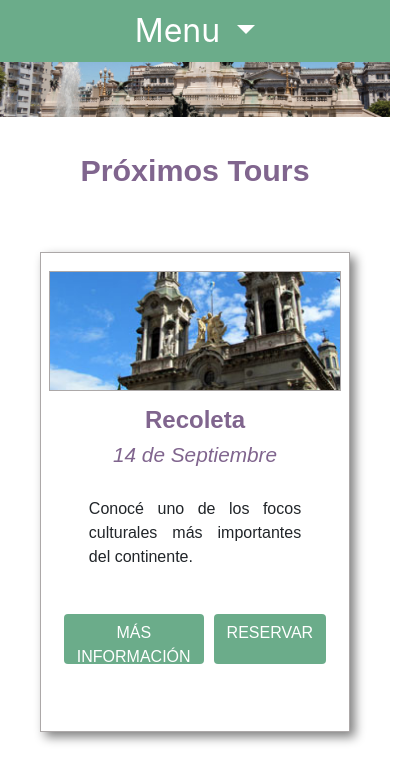
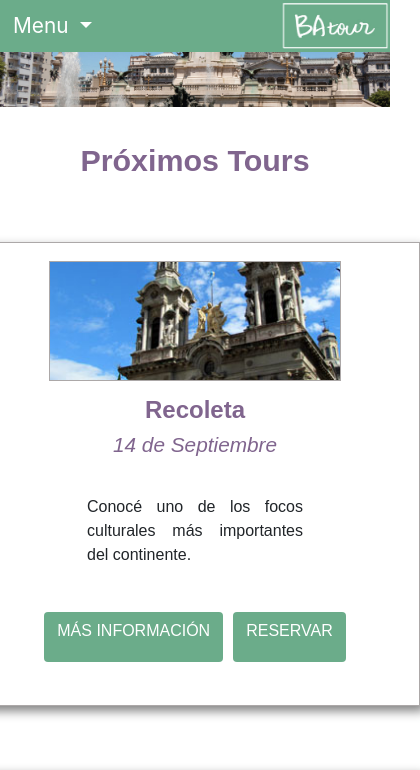
Before and after one commit to aguastintas/proyecto-final, a website: page reservas.html in a window 390 px wide. Shown: the top 770 px of the page, 420 px wide, since content can reach past the window. Drawn offline with nearby package versions, Linux system fonts and the light colour scheme.

Commit message:
responsive

```diff
--- a/reservas.html
+++ b/reservas.html
@@ -22,25 +22,26 @@
 			<a href="contacto.html">contacto</a>
 		</nav>
 	</header>
-	<div id="menudesplegable" class="menu">
+	<div id="menudesplegable">
 		<div id="anchomenu" class="dropdown">
 			<button class="btn dropdown-toggle botonMenu" type="button" id="dropdownMenuButton" data-toggle="dropdown" aria-haspopup="true" aria-expanded="false">Menu
 			</button>
 			<div class="dropdown-menu" aria-labelledby="dropdownMenuButton">
     			<a class="dropdown-item menuitems" href="index.html">Home</a>
+    			<a class="dropdown-item menuitems" href="tours.html">Tours</a>
     			<a class="dropdown-item menuitems" href="reservas.html">Reservas</a>
-    			<a class="dropdown-item menuitems" href="tours.html">Tours</a>
     			<a class="dropdown-item menuitems" href="about.html">About</a>
     			<a class="dropdown-item menuitems" href="contacto.html">Contacto</a>
 			</div>
 		</div>
+		<img src="multimedia/logoverde.jpg" alt="Buenos Aires Tour" width="110px" height="52px">
 	</div>
 	<img src="multimedia/reservas.jpg" alt="Congreso de la Nación" id="imagenBanner">
 	<main>
 		<section>
 			<h1>Próximos Tours</h1>
 			<div id=columnas class="margenTours">
-				<section class="paseos columnaCaja animate__animated animate__fadeIn">
+				<section class="paseos columnaCaja animate__animated animate__fadeIn flexsm">
 					<img src="multimedia/cementerioancho.jpg" alt="Cementerio de la Recoleta" height="120px" class="imagenesReservas">
 					<h2>Recoleta</h2>
 					<h3>14 de Septiembre</h3>
--- a/scss/_layout.scss
+++ b/scss/_layout.scss
@@ -28,7 +28,8 @@ nav {
     }
     #menudesplegable{
         display: flex;
-        justify-content: center;
+        justify-content: space-between;
+        align-items: center;
         position: sticky;
         top: 0;
         z-index: 10;
@@ -36,7 +37,7 @@ nav {
     }
     .botonMenu {
         color: white;
-        font-size: 2rem;
+        font-size: 1.3rem;
     }
     #menudesplegable button:focus {
         text-decoration: none;
@@ -45,9 +46,8 @@ nav {
         box-shadow: none;
     }
     .menuitems {
-        font-size: 2rem;
+        font-size: 1.3rem;
         border: 1px solid grey;
-        width: 100vw;
         background-color: $lila;
         color: white;
     }
--- a/scss/_reservas.scss
+++ b/scss/_reservas.scss
@@ -22,16 +22,6 @@
 	display: flex;
 	justify-content: center;
 	align-items: center;
-}
-@media screen and (max-width: 1050px) {
-	#columnas {
-		display: flex;
-		flex-direction: column;
-	}
-	.columnaCaja {
-		margin: 2rem;
-		padding: 0.5rem;
-	}
 }
 section.paseos {
 	transition: all 1s;
@@ -86,6 +76,16 @@ section.paseos:hover {
 	}
 }
 @media screen and (max-width: 1060px) {
+	#columnas {
+		display: flex;
+		flex-direction: column;
+	}
+	.columnaCaja {
+		margin: 2rem;
+		padding: 0.5rem;
+		flex-basis: 0;
+		width: 600px;
+	}
 	.margenTours {
 		margin: 1rem;
 	}
@@ -93,14 +93,28 @@ section.paseos:hover {
 		height: 10rem;
 		width: 25rem;
 	}
-	.flexmd {
-		display: flex;
-		flex-direction: column;
+}
+@media screen and (max-width: 762px) {
+	.columnaCaja {
+		width: 450px;
 	}
-}
-@media screen and (max-width: 580px) {
 	.imageSize{
 		height: 8rem;
 		width: 20rem;
 	}
+	section.paseos:hover {
+		transform: none;
+	}
+	.flexsm {
+		display: flex;
+		flex-direction: column;
+		flex-wrap: wrap;
+		align-items: center;
+		justify-content: center;
+		p {
+			justify-self: center;
+			max-width: 50%;
+		}
+	}
+
 }
```
Also changed, not shown: about.html (+3 -2 lines), contacto.html (+3 -2 lines), datos.html (+3 -2 lines), index.html (+2 -1 lines), tours.html (+3 -2 lines), css/estilo.css.
